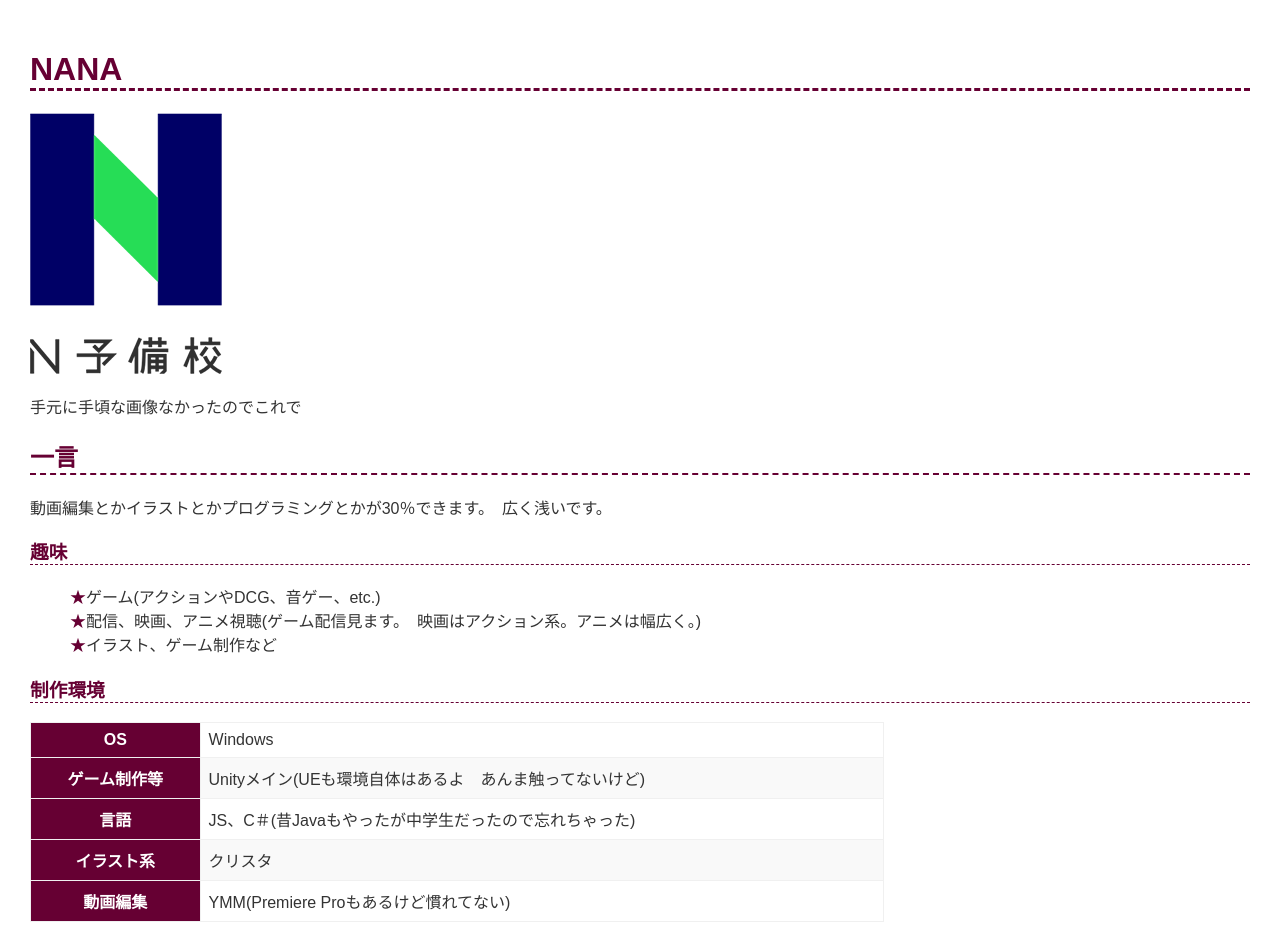
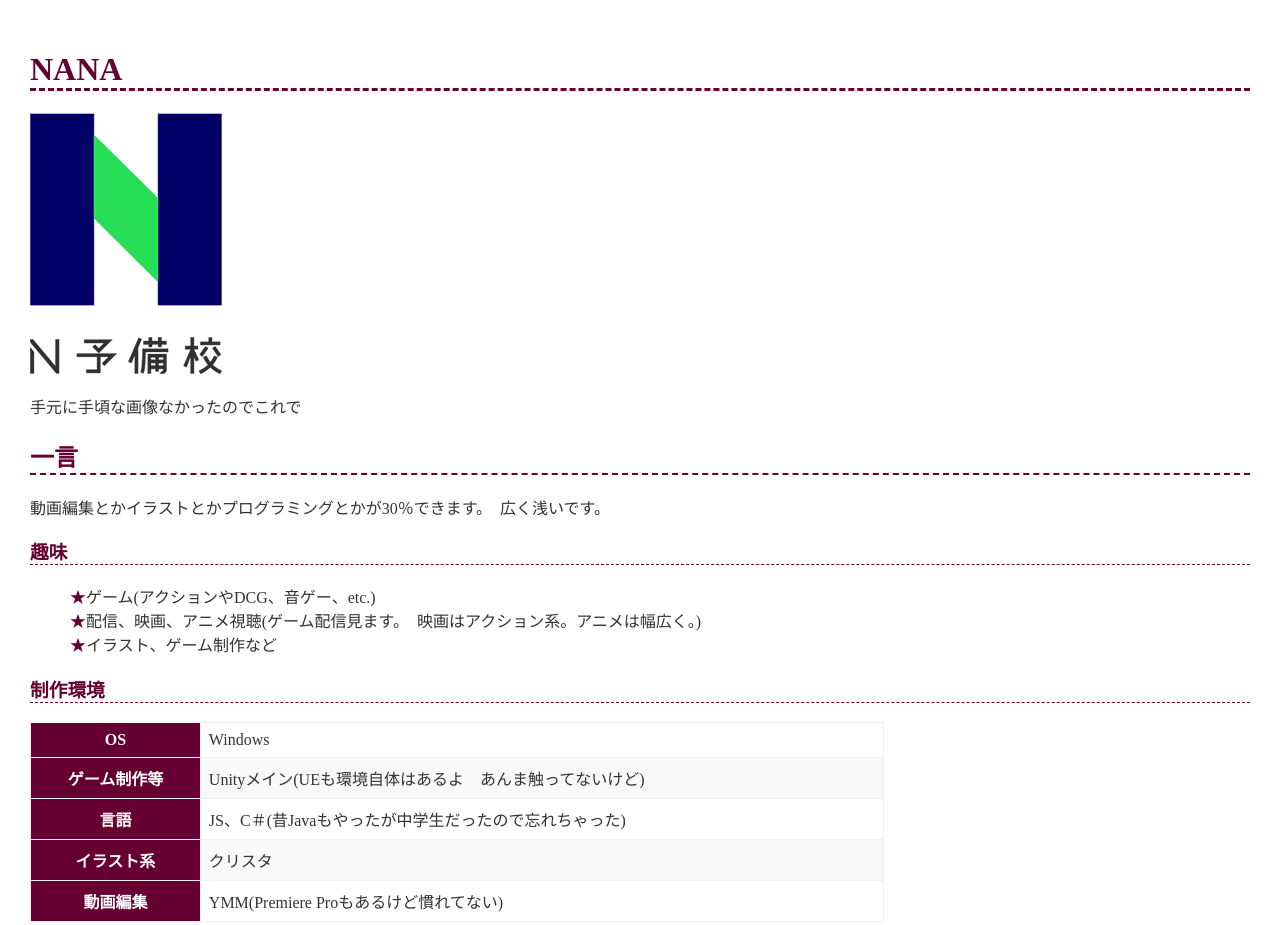
Before and after one commit to NANA-73/NANA-73.github.io, a plain HTML site: page index.html in a window 1280 px wide. Shown: the top 925 px of the page. Drawn offline with Linux system fonts and the light colour scheme.

Commit message:
Update style.css

```diff
--- a/style.css
+++ b/style.css
@@ -19,7 +19,7 @@ body {
   margin: 0;
   padding: 30px;
   color: #333;
-  font-family: 'Yu Gothic', 'Meiryo', sans-serif;
+
 }
 
 /* --------------------
```
